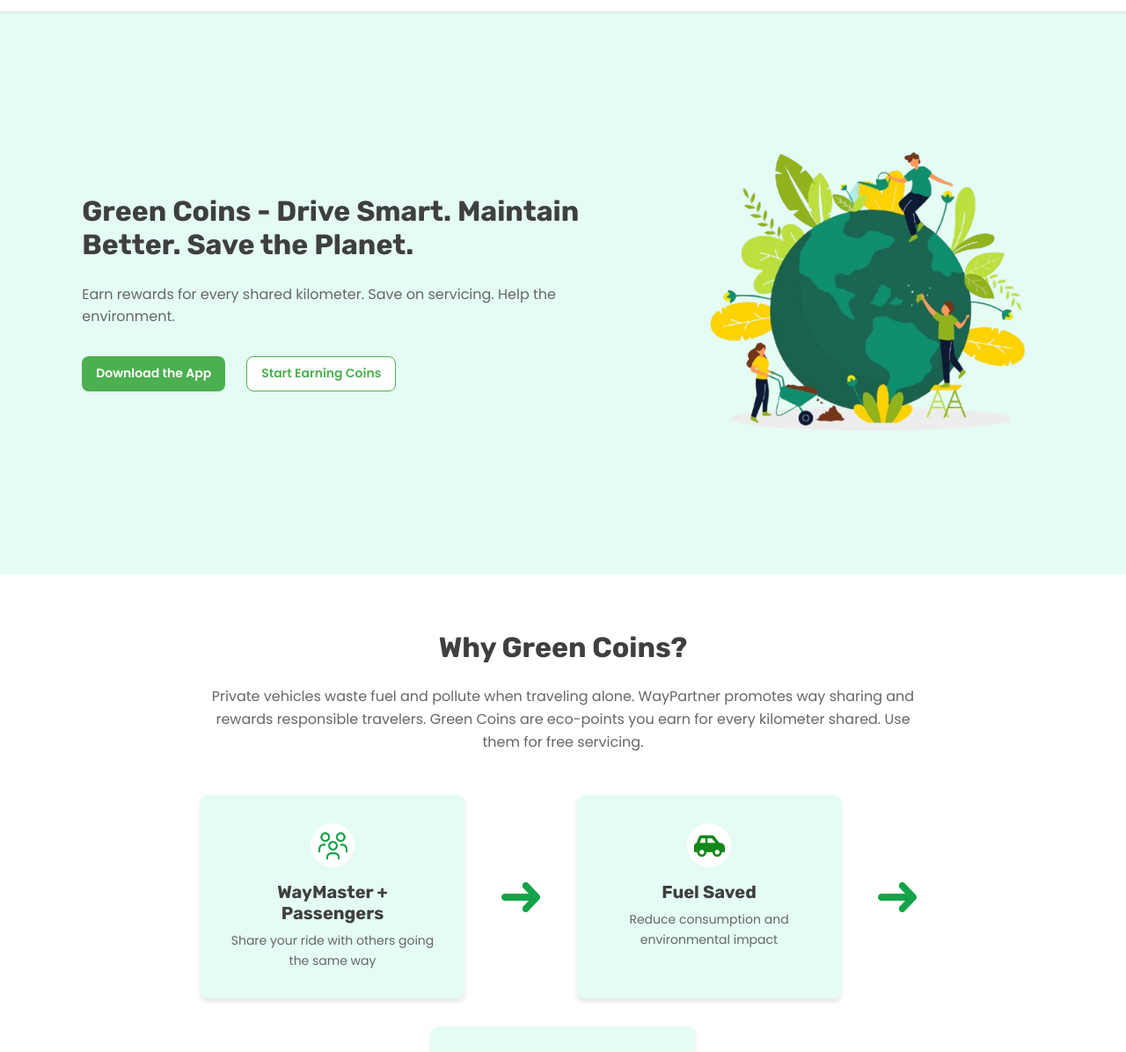
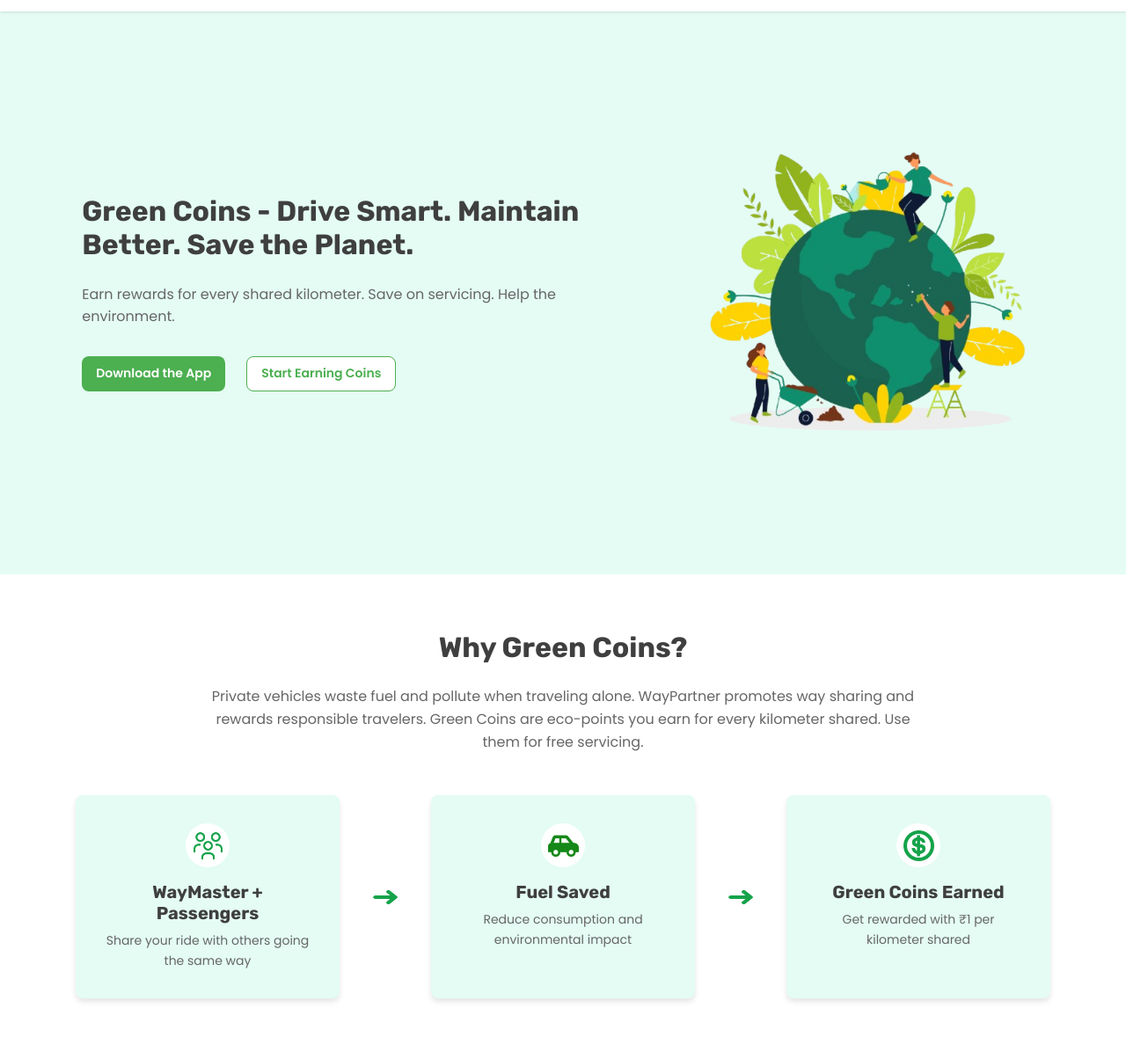
Before and after one commit to CodexPandaOfficial/WayPartner-Static, a plain HTML site: page index.html in a window 1280 px wide. Shown: the part 59-1255 px from the top of the page at 88% size. Drawn offline with Linux system fonts and the light colour scheme.

Commit message:
Update style.css

```diff
--- a/style.css
+++ b/style.css
@@ -361,6 +361,8 @@ h4 {
 
 .cards-arrow {
     align-self: center;
+    height:30px;
+    width:40px;
 }
 
 /* Numbered cards */
```
